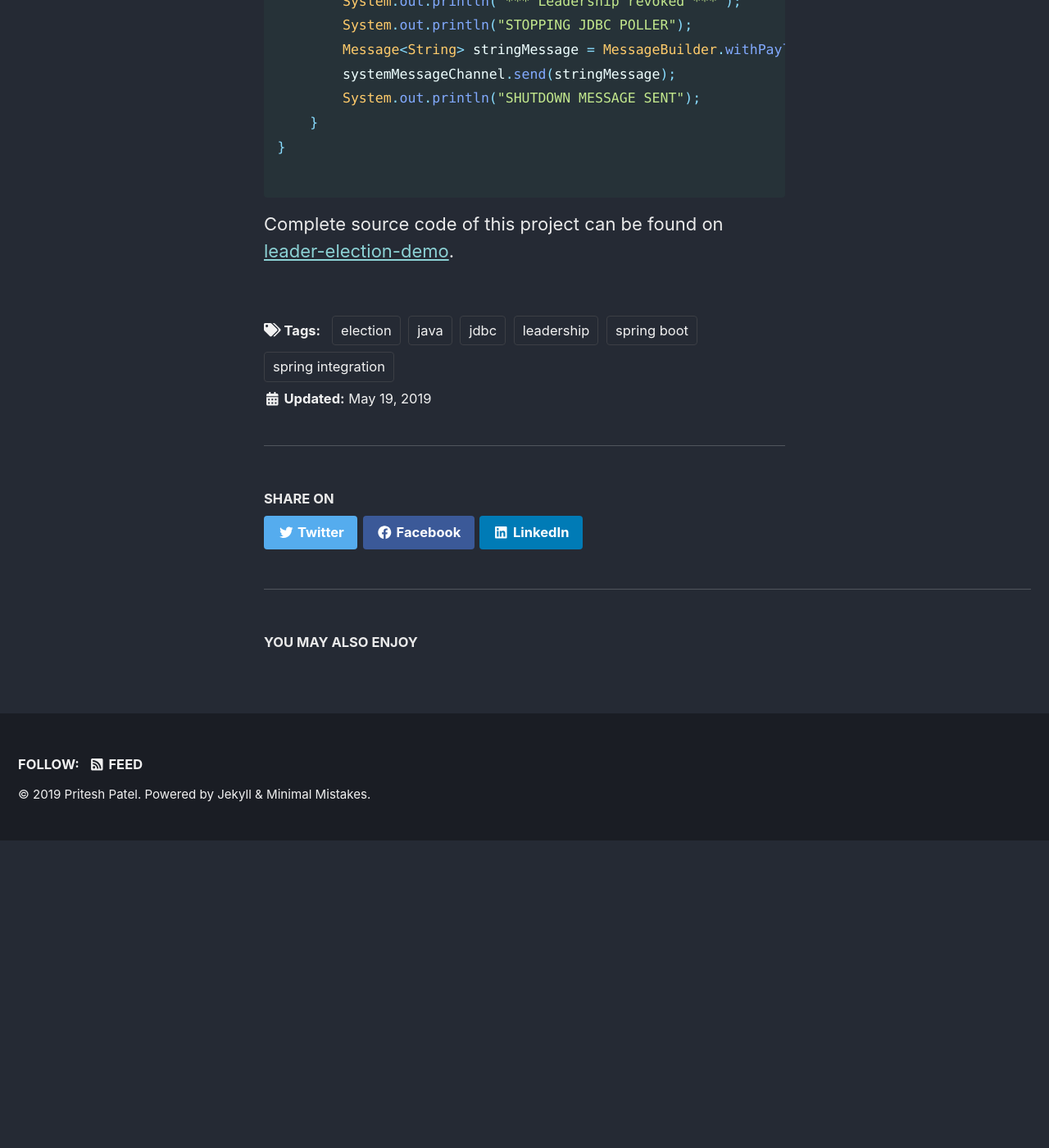
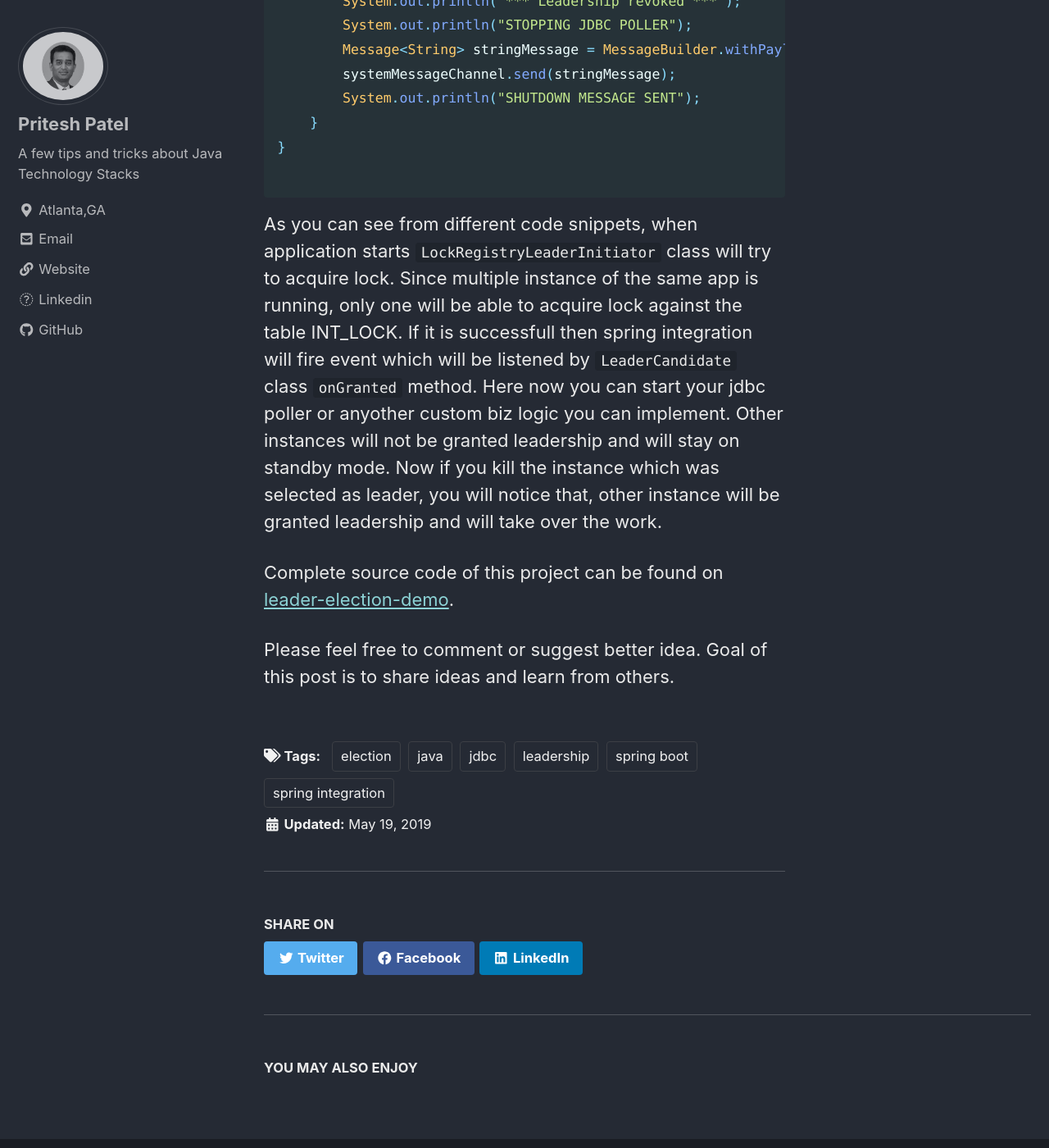
Before and after one commit to pritspatel/blog, a Jekyll site: the page built from _posts/2019-05-19-leadership-pattern.md, in a window 1280 px wide and 1400 px high, scrolled down 4063 px. Shown: the whole window at 82% size. Built offline with Jekyll 4.4.1, drawn with Linux system fonts in a browser that asks for light colours; cached includes are drawn as plain includes; nearby versions of some CDN libraries; before the commit the page ends 5088 px from its top, so only the background shows below that.

Commit message:
-- adding first post

````diff
--- a/_posts/2019-05-19-leadership-pattern.md
+++ b/_posts/2019-05-19-leadership-pattern.md
@@ -126,5 +126,14 @@ public class LeaderCandidate extends DefaultCandidate {
 
 ```
 
+As you can see from different code snippets, when application starts ```LockRegistryLeaderInitiator``` class will try to acquire
+lock. Since multiple instance of the same app is running, only one will be able to acquire lock against the table INT_LOCK. If it
+is successfull then spring integration will fire event which will be listened by ```LeaderCandidate``` class ```onGranted``` method.
+Here now you can start your jdbc poller or anyother custom biz logic you can implement. Other instances will not be granted leadership
+and will stay on standby mode. Now if you kill the instance which was selected as leader, you will notice that, other instance will be
+granted leadership and will take over the work.
+
 
 Complete source code of this project can be found on [leader-election-demo]('https://github.com/pritspatel/leader-election-demo').
+
+Please feel free to comment or suggest better idea. Goal of this post is to share ideas and learn from others.
````
